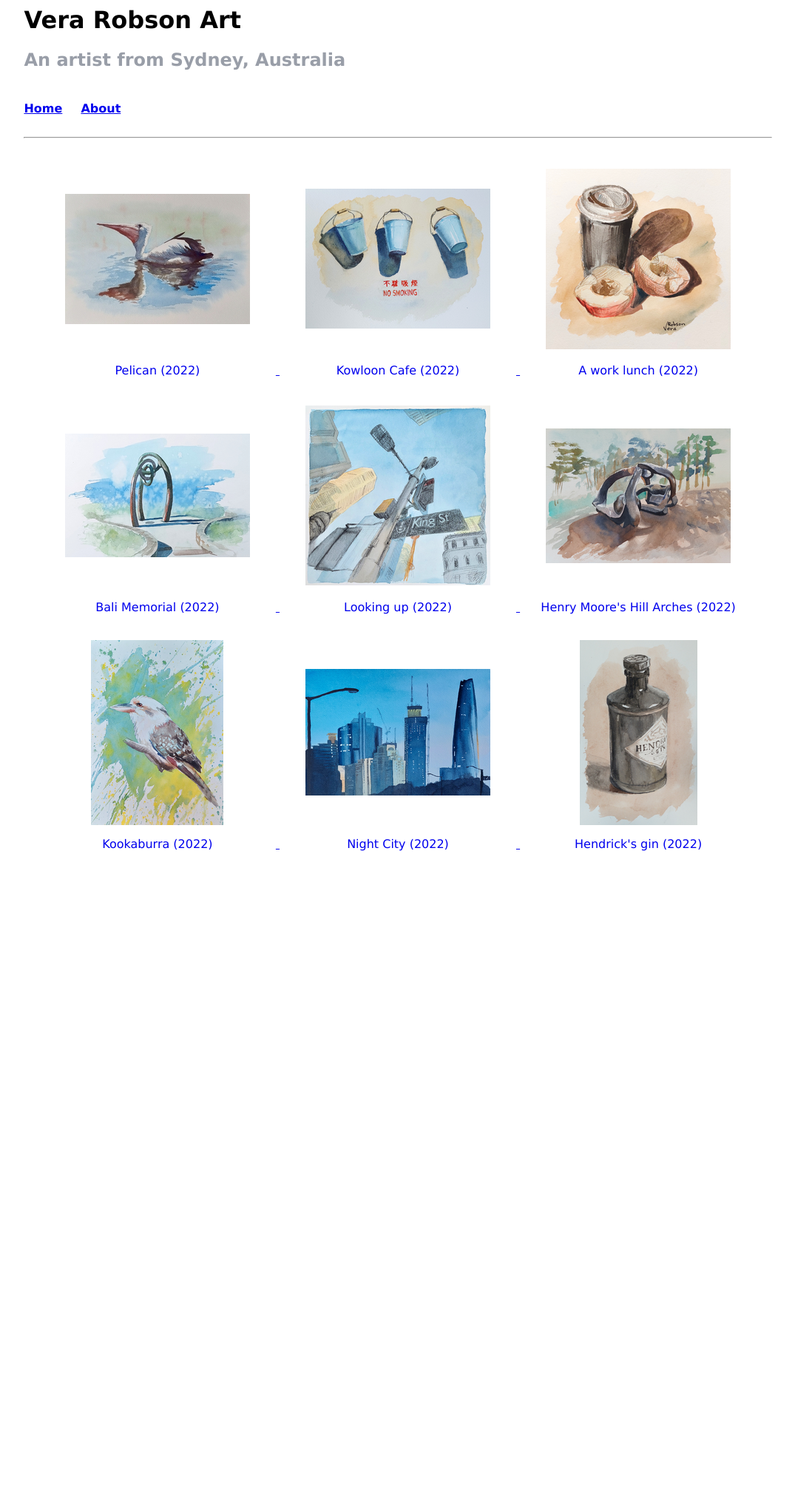
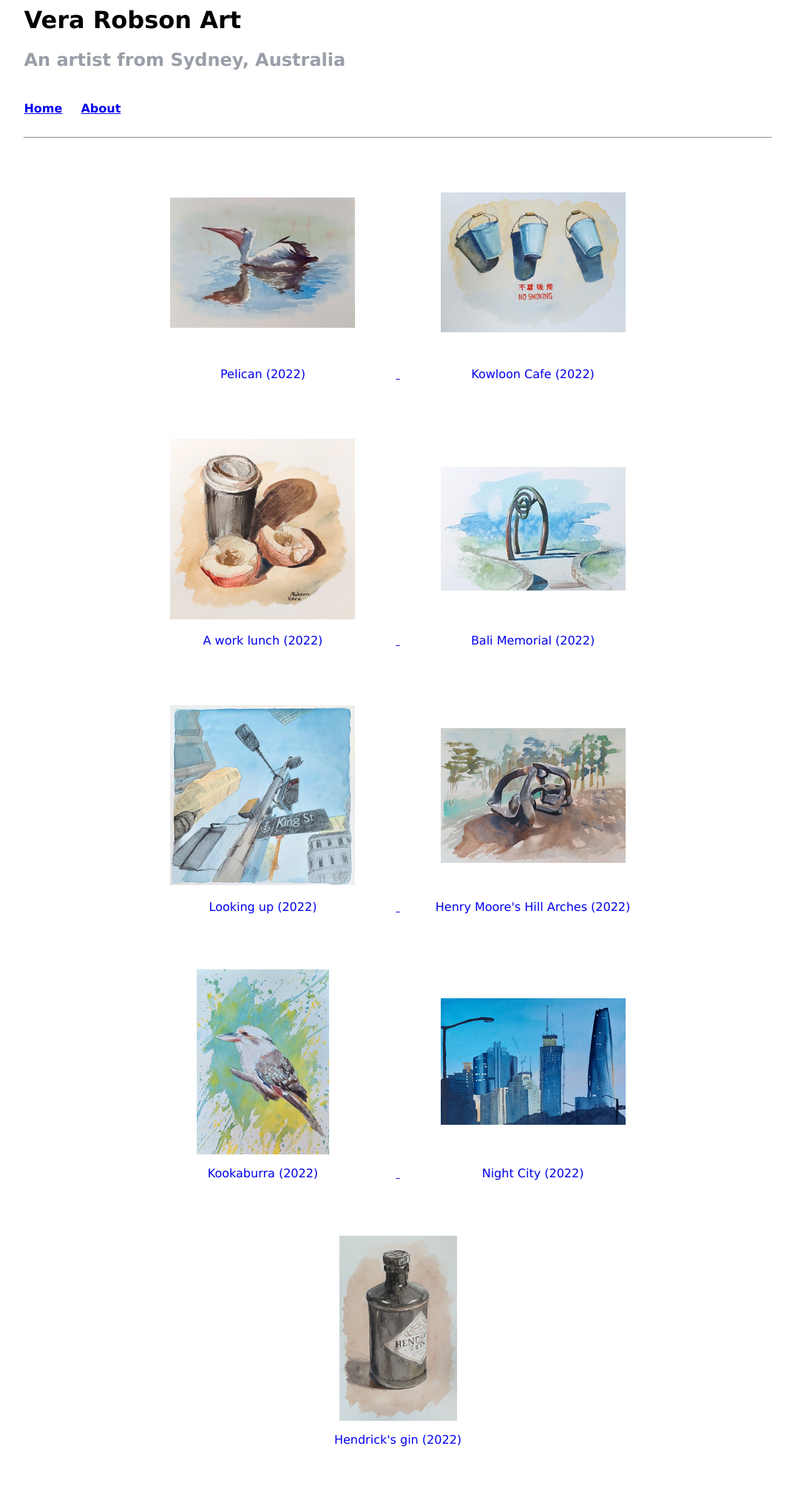
Before and after one commit to verarobsonart/verarobsonart.github.io, a Jekyll site: the page built from test.md, in a window 1280 px wide. Shown: the whole page at 74% size, without its empty margins (102-1177 px from the left). Built offline with Jekyll 4.4.1, drawn with Linux system fonts in a browser that asks for light colours; before the commit the page ends 1183 px from its top, so only the background shows below that.

Commit message:
Update styles.css

```diff
--- a/assets/css/styles.css
+++ b/assets/css/styles.css
@@ -22,11 +22,11 @@ body {
 }
 
 .tile {
-  height: 300px;
-  width: 300px;
-  min-width:300px;
-  min-height:300px;
-  padding: 10px;
+  height: 330px;
+  width: 330px;
+  min-width:330px;
+  min-height:330px;
+  padding: 15px;
   display:inline-block;
 }
 
```
